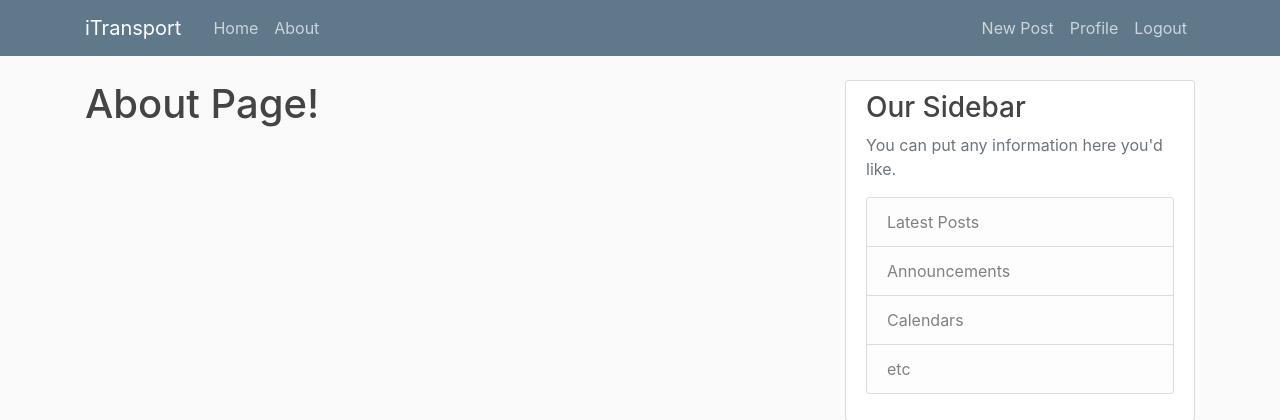
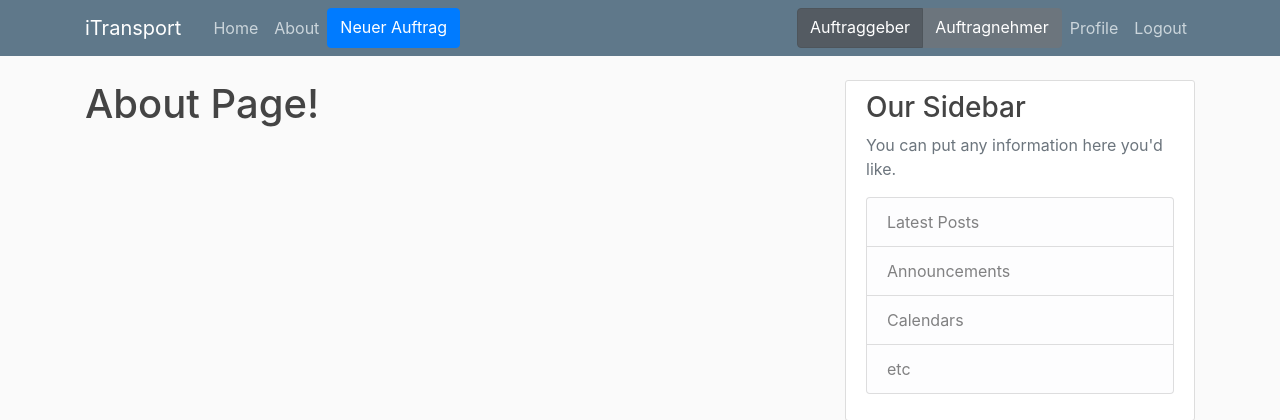
Before and after one commit to PatronPj/itransportdjangoapp, a Django app: page /about/ in a window 1280 px wide. Shown: the top 420 px of the page. Run offline with Django 3.2, Linux system fonts and the light colour scheme; a user stored in the database is signed in; some libraries are stand-ins or nearby versions.

Commit message:
Added auftraggeber and auftragnehmer switch to the main view

```diff
--- a/blog/templates/blog/base.html
+++ b/blog/templates/blog/base.html
@@ -1,39 +1,67 @@
 {% load static %}
 <!DOCTYPE html>
 <html>
+
 <head>
   <!-- Required meta tags -->
   <meta charset="utf-8">
   <meta name="viewport" content="width=device-width, initial-scale=1, shrink-to-fit=no">
 
   <!-- Bootstrap CSS -->
-   <link rel="stylesheet" href="https://maxcdn.bootstrapcdn.com/bootstrap/4.0.0/css/bootstrap.min.css" integrity="sha384-Gn5384xqQ1aoWXA+058RXPxPg6fy4IWvTNh0E263XmFcJlSAwiGgFAW/dAiS6JXm" crossorigin="anonymous">
-
+  <link rel="stylesheet" href="https://maxcdn.bootstrapcdn.com/bootstrap/4.0.0/css/bootstrap.min.css" integrity="sha384-Gn5384xqQ1aoWXA+058RXPxPg6fy4IWvTNh0E263XmFcJlSAwiGgFAW/dAiS6JXm"
+    crossorigin="anonymous">
   <link rel=stylesheet type="text/css" href="{% static 'blog/main.css' %}">
+  <script src="https://ajax.googleapis.com/ajax/libs/jquery/1.11.1/jquery.min.js"></script>
 
   {% if title %}
   <title>iTransport Feed - {{ title }}</title>
   {% else %}
   <title>iTransport Feed</title>
   {% endif %}
+  <script>
+    $(document).ready( function() {
+      $("#roles :input").change(function() {
+        if(this.name === 'Auftraggeber') {
+          $("#leftNavBar").append( $( "<a id='newPost' class='btn btn-primary' href='{%  url 'post-create' %}'>Neuer Auftrag</a>" ) );
+
+          console.log('Auftraggeber');
+        } else if (this.name === 'Auftragnehmer'){
+          $("#newPost").remove();
+        }
+      });
+    });
+  </script>
 </head>
+
 <body>
   <header class="site-header">
     <nav class="navbar navbar-expand-md navbar-dark bg-steel fixed-top">
       <div class="container">
         <a class="navbar-brand mr-4" href="{% url 'blog-home' %}">iTransport</a>
-      <button class="navbar-toggler" type="button" data-toggle="collapse" data-target="#navbarToggle" aria-controls="navbarToggle" aria-expanded="false" aria-label="Toggle navigation">
+        <button class="navbar-toggler" type="button" data-toggle="collapse" data-target="#navbarToggle" aria-controls="navbarToggle"
+          aria-expanded="false" aria-label="Toggle navigation">
           <span class="navbar-toggler-icon"></span>
         </button>
         <div class="collapse navbar-collapse" id="navbarToggle">
-        <div class="navbar-nav mr-auto">
+          <div id="leftNavBar" class="navbar-nav mr-auto">
             <a class="nav-item nav-link" href="{% url 'blog-home' %}">Home</a>
             <a class="nav-item nav-link" href="{% url 'blog-about' %}">About</a>
+            {% if user.is_authenticated %}
+            <a id='newPost' class='btn btn-primary' href='{%  url 'post-create' %}'>Neuer Auftrag</a>
+            {% endif %}
           </div>
           <!-- Navbar Right Side -->
           <div class="navbar-nav">
             {% if user.is_authenticated %}
-            <a class="nav-item nav-link" href="{%  url 'post-create' %}">New Post</a>
+            <div id="roles" class="btn-group btn-group-toggle" data-toggle="buttons">
+
+              <label class="btn btn-secondary active">
+                <input type="radio" name="Auftraggeber" id="option2" autocomplete="off" checked> Auftraggeber
+              </label>
+              <label class="btn btn-secondary">
+                  <input type="radio" name="Auftragnehmer" id="option1" autocomplete="off"> Auftragnehmer
+                </label>
+            </div>
             <a class="nav-item nav-link" href="{%  url 'profile' %}">Profile</a>
             <a class="nav-item nav-link" href="{%  url 'logout' %}">Logout</a>
             {% else %}
@@ -73,10 +101,15 @@
     </div>
   </main>
 
+
   <!-- Optional JavaScript -->
   <!-- jQuery first, then Popper.js, then Bootstrap JS -->
-  <script src="https://code.jquery.com/jquery-3.2.1.slim.min.js" integrity="sha384-KJ3o2DKtIkvYIK3UENzmM7KCkRr/rE9/Qpg6aAZGJwFDMVNA/GpGFF93hXpG5KkN" crossorigin="anonymous"></script>
-  <script src="https://cdnjs.cloudflare.com/ajax/libs/popper.js/1.12.9/umd/popper.min.js" integrity="sha384-ApNbgh9B+Y1QKtv3Rn7W3mgPxhU9K/ScQsAP7hUibX39j7fakFPskvXusvfa0b4Q" crossorigin="anonymous"></script>
-  <script src="https://maxcdn.bootstrapcdn.com/bootstrap/4.0.0/js/bootstrap.min.js" integrity="sha384-JZR6Spejh4U02d8jOt6vLEHfe/JQGiRRSQQxSfFWpi1MquVdAyjUar5+76PVCmYl" crossorigin="anonymous"></script>
+  <script src="https://code.jquery.com/jquery-3.2.1.slim.min.js" integrity="sha384-KJ3o2DKtIkvYIK3UENzmM7KCkRr/rE9/Qpg6aAZGJwFDMVNA/GpGFF93hXpG5KkN"
+    crossorigin="anonymous"></script>
+  <script src="https://cdnjs.cloudflare.com/ajax/libs/popper.js/1.12.9/umd/popper.min.js" integrity="sha384-ApNbgh9B+Y1QKtv3Rn7W3mgPxhU9K/ScQsAP7hUibX39j7fakFPskvXusvfa0b4Q"
+    crossorigin="anonymous"></script>
+  <script src="https://maxcdn.bootstrapcdn.com/bootstrap/4.0.0/js/bootstrap.min.js" integrity="sha384-JZR6Spejh4U02d8jOt6vLEHfe/JQGiRRSQQxSfFWpi1MquVdAyjUar5+76PVCmYl"
+    crossorigin="anonymous"></script>
 </body>
+
 </html>
```
Lines whose indentation alone changed are shown as unchanged.
